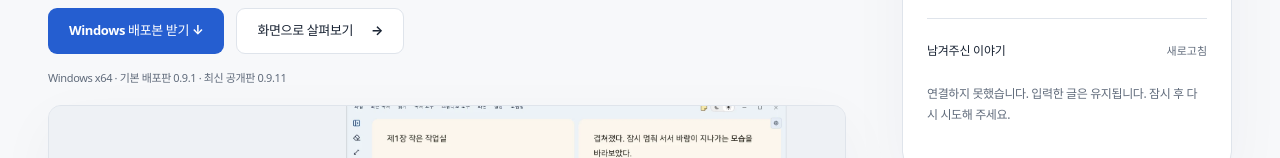
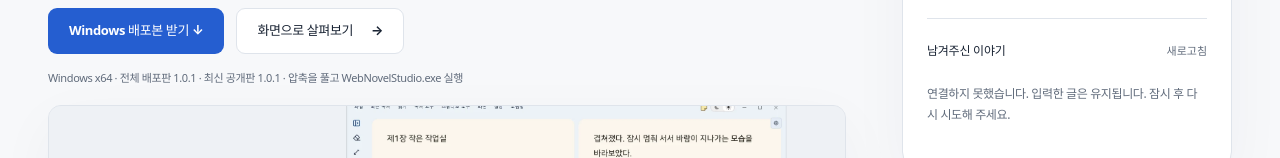
Before and after one commit to WebNovelStudio/webnovelstudio.github.io, a plain HTML site: page docs/index.html in a window 1280 px wide. Shown: the part 411-569 px from the top of the page. Drawn offline with Linux system fonts and the light colour scheme; no server answers.

Commit message:
Publish WebNovelStudio 1.0.1 download and history

```diff
--- a/docs/app.js
+++ b/docs/app.js
@@ -1,5 +1,4 @@
 import {element} from './common.js';
-document.querySelector('#download-button').addEventListener('click',event=>{if(event.currentTarget.getAttribute('aria-disabled')==='true')event.preventDefault();});
 const groups=[
  {name:'독서·탐색',items:[['reader','한 화면에, 나만의 독서 흐름.','TXT·EPUB·PDF를 열고 한 페이지·두 페이지 보기로 편하게 읽으세요. 읽던 위치와 책별 표시 설정을 이어갑니다.'],['search','찾은 문장으로, 정확하게.','검색어·정규식과 결과 목록으로 원하는 곳을 찾습니다. 결과를 골랐을 때 그 위치로 이동합니다.'],['reader-chapters','이야기의 길을 한눈에.','회차 목록을 보고 원하는 곳으로 이동하세요. 본문과 연결된 회차 위치를 사용합니다.'],['pdf','원본 페이지를 그대로.','PDF는 페이지 이미지로 읽습니다. 원본의 그림과 지면을 유지하며 보기 설정을 조절합니다.']]},
  {name:'글 정리·광고',items:[['cleanup','흐트러진 문장을, 읽기 편하게.','인용부호·문장 연결·공백·빈 줄·문단 정리를 비교 화면에서 확인합니다. 저장할 결과를 먼저 살펴보세요.'],['ads','의심 문구를 살펴보고 결정하세요.','광고의 판정 근거와 원문 구간을 검토합니다. 확정과 모호한 항목을 구분해 정상 본문을 보호합니다.']]},
@@ -37,26 +36,17 @@ try{
  const response=await fetch('release-status.json',{cache:'no-cache'});if(!response.ok)throw Error();const status=await response.json();
  if(status.download&&status.latest){
   const target=new URL(status.download);if(target.origin!=='https://github.com'||!/^\/WebNovelStudio\/webnovelstudio\.github\.io\/releases\/(?:download\/|latest\/download\/)/i.test(target.pathname))throw Error();
-  const button=document.querySelector('#download-button');button.href=target.href;button.removeAttribute('aria-disabled');button.textContent='Windows 배포본 받기 ↓';
-  document.querySelector('#release-label').textContent=`Windows x64 · 기본 배포판 ${status.baseline} · 최신 공개판 ${status.latest}`;
+  const button=document.querySelector('#download-button');button.href=target.href;button.textContent='Windows 배포본 받기 ↓';
+  document.querySelector('#release-label').textContent=`Windows x64 · 전체 배포판 ${status.baseline} · 최신 공개판 ${status.latest} · 압축을 풀고 WebNovelStudio.exe 실행`;
  }
  const history=document.querySelector('#release-history');
  if(Array.isArray(status.releases)&&status.releases.length){
-  // Keep the height of the five releases already visible when scrolling was added.
-  const referenceVersions=new Set(['0.8.6','0.8.5','0.8.4','0.8.3','0.8.2']),reference=[];
   const entries=document.createDocumentFragment();
   for(const release of status.releases){
-   const article=element('article',undefined,'release-entry');article.append(element('h3',release.version));
+   const article=element('article',undefined,'release-entry');article.append(element('h3',release.title || release.version));
    const list=element('ul');for(const line of release.changes||[])list.append(element('li',line));
    article.append(list);entries.append(article);
-   if(referenceVersions.delete(release.version))reference.push(article);
   }
   history.replaceChildren(entries);
-  if(referenceVersions.size===0){
-   const fit=()=>history.style.setProperty('--history-height',`${Math.ceil(reference.reduce((height,entry)=>height+entry.getBoundingClientRect().height,0))}px`);
-   fit();
-   const observer=new ResizeObserver(fit);
-   for(const entry of reference)observer.observe(entry);
-  }
  }
 }catch{/* A release metadata outage must never block the page. */}
--- a/docs/index.html
+++ b/docs/index.html
@@ -22,8 +22,8 @@
     <p class="eyebrow"><span class="dot"></span> 당신의 이야기를 위한 작은 작업실</p>
     <h1 id="hero-title">읽는 즐거움에,<br><span class="accent">더 가까이.</span></h1>
     <p class="hero-copy">텍스트(TXT) 뷰어와 이펍(EPUB) 뷰어를 하나로.<br class="desktop-only"> 무료 Windows 프로그램으로 읽고, 글을 정리하고, TTS로 이어 들으세요.</p>
-    <div class="hero-actions" id="download"><a class="button primary" id="download-button" href="https://github.com/WebNovelStudio/webnovelstudio.github.io/releases/download/v0.9.1/WebNovelStudio.0.9.1.zip" aria-disabled="true">공개 배포 준비 중 <span aria-hidden="true">↓</span></a><a class="button quiet" href="#features">화면으로 살펴보기 <span aria-hidden="true">→</span></a></div>
-    <p class="compat" id="release-label">Windows x64 · 첫 공개 목표 0.8.1 · 설치 없이 폴더에서 실행</p>
+    <div class="hero-actions" id="download"><a class="button primary" id="download-button" href="https://github.com/WebNovelStudio/webnovelstudio.github.io/releases/download/v1.0.1/WebNovelStudio.1.0.1.zip">Windows 배포본 받기 <span aria-hidden="true">↓</span></a><a class="button quiet" href="#features">화면으로 살펴보기 <span aria-hidden="true">→</span></a></div>
+    <p class="compat" id="release-label">Windows x64 · 전체 배포판 1.0.1 · 압축을 풀고 WebNovelStudio.exe 실행</p>
     <div class="hero-presentation" aria-label="WebNovelStudio 기능 소개">
      <button class="hero-shot screenshot-button" data-shot="txt-01-spread" data-image="assets/showcase/txt-01-spread.webp" aria-label="TXT · 두 페이지 독서 화면 크게 보기"><span class="hero-stage"><span class="hero-scene-label" aria-hidden="true"><span id="hero-scene-tag">TXT / READ</span><strong id="hero-slogan">읽는 흐름을<br>편안하게.</strong><small id="hero-detail">익숙한 책처럼, 한 페이지와 두 페이지로.</small></span><picture class="hero-frame is-current"><img src="assets/showcase/txt-01-spread.webp" width="1280" height="840" fetchpriority="high" decoding="async" alt="직접 작성한 TXT 시연 문서를 두 페이지로 연 실제 WebNovelStudio 독서 화면"></picture><picture class="hero-frame" aria-hidden="true"><img width="1280" height="840" decoding="async" alt=""></picture></span><span class="image-caption"><span id="hero-caption">TXT · 01 / 12 · 두 페이지로, 독서에 집중</span><span>크게 보기 ↗</span></span></button>
      <div class="hero-playback"><div class="hero-scenes" aria-label="TXT·EPUB·PDF 소개 화면 열두 장 선택"></div><button id="hero-pause" type="button" aria-pressed="false">화면 전환 멈춤</button></div>
--- a/docs/panel-scroll.css
+++ b/docs/panel-scroll.css
@@ -1,6 +1,6 @@
 /* The lists keep their natural height until they need their own scroll area. */
 #release-history {
-  max-block-size: var(--history-height, 78rem);
+  max-block-size: min(38rem, 70vh);
   overflow: auto;
   scrollbar-width: thin;
 }
--- a/docs/release-status.json
+++ b/docs/release-status.json
@@ -1,164 +1,44 @@
 {
-  "baseline": "0.9.1",
-  "latest": "0.9.11",
-  "download": "https://github.com/WebNovelStudio/webnovelstudio.github.io/releases/download/v0.9.1/WebNovelStudio.0.9.1.zip",
-  "sha256": "b30809bcd18a70a860909e5d1139ba1efbf2c8d79980f5430855d5652fa26eaf",
-  "bytes": 609682050,
+  "baseline": "1.0.1",
+  "latest": "1.0.1",
+  "download": "https://github.com/WebNovelStudio/webnovelstudio.github.io/releases/download/v1.0.1/WebNovelStudio.1.0.1.zip",
+  "sha256": "0866ee5c6f2b9fc48443cde70c17e39633580f303eb8449ac813b5493da047f5",
+  "bytes": 616937751,
   "releases": [
     {
-      "version": "0.9.11",
+      "version": "1.0.1",
       "changes": [
-        "독서 화면에서 한글 조합 차이 무시 찾기와 정규식 찾기의 반복 처리를 줄였습니다.",
-        "광고 탐지에서 주소와 앞뒤 문맥을 다시 계산하는 작업을 줄였습니다. 확정·모호 판정과 원문 구간을 유지합니다.",
-        "단어 일괄 치환에서 후보와 발생 위치가 원문 정보를 공유합니다. 모든 발생 위치를 확인할 수 있으며, 결과 표 표시와 사본 저장을 빠르게 처리합니다.",
-        "텍스트 분할의 중복 원문 읽기를 줄였습니다. 미리보기에서 각 출력 파일의 내용과 크기를 검증합니다.",
-        "마법의 글 정리에서 원문 구조와 글자 너비의 중복 계산을 줄였습니다. 비교 화면과 저장 결과는 기존 규칙을 따릅니다."
+        "회차 번호가 중간에서 다시 시작하는 TXT에서 제목과 본문을 함께 확인해 번호 구간을 나눕니다. 누락과 번호 충돌은 해당 구간에서 확인합니다.",
+        "텍스트 병합에서 표시 번호가 같은 별도 부가 이어질 때 잘못된 회차 공백을 표시하던 문제를 고쳤습니다.",
+        "병합과 선택 회차 미리보기, 글 정리에서 이미 확인한 원문 정보를 재사용합니다. 광고 탐지의 주소 문자열과 글 정리의 인용부호 처리에서 중복 계산을 줄였습니다.",
+        "프로그램과 홈페이지에서 0.8과 0.9 업데이트를 한 번에 살펴볼 수 있습니다. 1.0.1부터는 버전별로 변경 사항을 표시합니다.",
+        "Windows x64용 1.0.1 전체 배포판과 이전 공개 버전용 누적 패치를 제공합니다."
       ]
     },
     {
-      "version": "0.9.10",
+      "version": "0.9.11",
+      "title": "0.9 버전 종합",
       "changes": [
-        "스마트 회차에서 제목 뒤 번호, 번호가 둘인 제목, 번호만 있는 회차의 누락을 앞뒤 회차와 본문으로 확인합니다.",
-        "번호가 붙은 본문 요약과 목록, 회차 끝 표지가 새 회차로 잡히는 경우를 줄였습니다.",
-        "원문 줄과 회차 후보를 다시 읽는 작업을 줄이고 같은 번호의 본문 비교를 빠르게 처리합니다."
+        "독서 조작 · 책갈피와 독서 도구 단축키를 추가했습니다. 기능마다 최대 세 키를 지정하고 다른 기능과 겹치면 알려 줍니다. 가로 스크롤바와 하단 정보 줄을 전체 화면에서도 각각 숨길 수 있습니다. 시작 시 이어 열기 메뉴에 체크박스와 강조를 표시합니다.",
+        "스마트 회차 · 다양한 번호·괄호·구분선·묶음 제목 형식을 본문과 대조합니다. 정상 회차 사이의 숫자 서술과 목록을 걸러내고, 빠진 번호와 의심 경계를 보여 줍니다. 2,500자 이상인 누락 구간에서 평균의 70~130%에 가까운 후보를 강조하고, 선택 번호에 맞춰 글자 수를 표시합니다.",
+        "중복과 번호 충돌 · 본문이 95% 이상 비슷한 중복 회차와 번호 충돌을 구분합니다. 내용이 다른 별개 회차는 서브 회차로 표시할 수 있습니다. 수동으로 승인한 번호와 원문 위치는 독서 목록·분할·병합·EPUB에서 함께 사용합니다.",
+        "EPUB 열기 · GIF·WebP·BMP·TIFF·AVIF 삽화를 추가했습니다. 내부 경로의 공백과 중복 등록을 처리하고, 연결이 끊긴 리소스가 있어도 확인한 본문을 읽기 순서대로 엽니다.",
+        "TXT → EPUB · 원문 문단과 빈 줄을 보존하고 목차와 읽기 순서를 유지합니다. 자동 확정 제목은 원문 표기를 기본으로 쓰고, 수동 승인한 회차만 정리할 수 있습니다. XHTML을 압축하며, 기본 100 KiB 분할값과 한 권당 XHTML 4,995개 한도를 안내합니다.",
+        "EPUB 상세 설정과 파일 저장 · 뷰어 기본값을 따르는 CSS를 수정하고, 여러 권으로 분할하거나 XHTML 크기를 조절할 수 있습니다. TXT 총 분할 수를 지정하고, 별도 사본을 확인 후 덮어쓸 수 있습니다. 제목 출력 설명과 주변 입력칸의 배치를 정리했습니다.",
+        "외국어 독음과 TTS · 중국어 간체·번체와 일본어를 문맥으로 판별하고 소괄호 속 한자는 보존합니다. 한자음 사전과 문맥에 맞는 의성어·부사 표현을 보강했습니다. 화면과 TTS가 같은 독음을 쓰며, 일부 Windows에서 TTS를 막던 DLL 누락을 고쳤습니다. 사전과 라이브러리 출처는 프로그램 정보에서 확인할 수 있습니다.",
+        "속도 · 독음·글 정리·정크 지우기 처리 중에도 페이지 입력을 우선합니다. 찾기, 광고 탐지, 단어 일괄 치환과 사본 저장, 분할, 회차 비교의 반복 작업을 줄였습니다.",
+        "업데이트와 복구 · 진행창에서 설치 상태를 보고 새 실행 전의 중복 실행을 막습니다. GitHub 연결이 불안정하면 재시도하고 Windows 보안 연결로 복구할 수 있습니다. 실패 원인을 안내하며, 0.9.1 전체 ZIP과 누적 패치를 함께 제공했습니다."
       ]
     },
     {
+      "version": "0.8.7",
+      "title": "0.8 버전 종합",
       "changes": [
-        "스마트 회차가 제목과 본문을 함께 대조해, 정상 회차 사이의 숫자 서술·점수·목록을 제목으로 잡는 경우를 줄였습니다.",
-        "명시 제목의 한 회차 누락, 제목 뒤에 붙은 연속 번호, 반복된 저작자 표기 옆의 괄호형 제목을 더 정확하게 인식합니다.",
-        "TXT에서 EPUB을 만들 때 XHTML 본문을 압축해 용량을 줄입니다. 목차와 읽기 순서는 원문을 따릅니다.",
-        "Epub 상세 설정에서 100 KiB보다 작은 분할값을 고르면 안내합니다. 문단 크기와 한 권당 XHTML 4,995개 한도는 각각 원인과 해결 방법을 표시합니다."
-      ],
-      "version": "0.9.9"
-    },
-    {
-      "changes": [
-        "스마트 회차에서 〈N화〉 제목, 주 회차로 쓰인 제N절, 번호가 붙은 묶음 제목과 에필로그·후일담을 인식합니다.",
-        "본문 없이 같은 제목이 반복되면 첫 위치만 회차 경계로 사용합니다. 일반 숫자 서술과 본문 속 괄호가 회차로 잘못 잡히는 경우를 줄였습니다.",
-        "스마트 회차와 독서 목록에 번호 충돌을 연보라색으로 표시합니다. 스마트 수동 인식에서 다른 회차 번호 또는 제100-1화 같은 서브 회차를 지정할 수 있습니다.",
-        "승인한 번호를 독서 목록·텍스트 분할·병합·EPUB에 함께 반영합니다. 메뉴얼에 번호 충돌 수정 방법을 추가했습니다."
-      ],
-      "version": "0.9.8"
-    },
-    {
-      "changes": [
-        "EPUB 내부 경로의 공백과 중복 등록을 처리하고, 누락된 삽화·글꼴이나 연결되지 않은 항목이 있어도 확인된 본문을 원래 순서로 엽니다.",
-        "큰 삽화가 많은 EPUB을 기존 전체 안전 한도 안에서 열 수 있습니다. 암호화 표시가 남아 있어도 정상 XHTML로 확인된 본문은 안내와 함께 엽니다.",
-        "스마트 회차가 제목의 시작·끝 표지와 구분선 안의 연속 번호를 인식합니다. 정상 회차 사이의 일반 서술을 제목으로 잘못 잡는 경우를 줄였습니다.",
-        "같은 번호의 본문이 95% 이상 비슷하면 중복 회차로 표시합니다. 내용이 다른 별개 회차가 확인되면 제100-1화처럼 하위 번호로 표시합니다.",
-        "글 정리·외국어 독음·정크 지우기를 준비하는 동안 페이지 이동을 우선하고, 처리된 본문은 마지막으로 보던 위치에서 이어 보여 줍니다.",
-        "일부 Windows PC에서 필요한 DLL을 찾지 못해 TTS가 시작되지 않던 문제를 수정했습니다. 동봉한 라이브러리의 출처는 프로그램 정보에 표시합니다.",
-        "TXT → EPUB의 Epub 상세 설정에서 기본 뷰어와 같은 스타일을 쓰거나 CSS를 편집할 수 있습니다. 여러 권으로 저장하고 XHTML 분할 크기도 조절할 수 있습니다.",
-        "텍스트 분할에 총 분할 수를 추가하고 외국어 독음의 소괄호 안내를 정리했습니다. 메뉴얼에 새 기능과 EPUB 읽기 안내를 반영했습니다."
-      ],
-      "version": "0.9.7"
-    },
-    {
-      "changes": [
-        "외국어 독음의 자동 판별에서 괄호 안 한자는 보존하고, 간체와 번체를 함께 켜면 괄호 밖 공통 한자도 한글 독음으로 읽습니다. 화면과 TTS에 함께 적용됩니다.",
-        "중국어 의성어와 부사 51종의 간체·번체 등 124개 표기를 문맥에 맞는 한국어 표현으로 바꿉니다. 예를 들어 번개 소리는 ‘파직’으로, 세게 부딪히는 상황의 부사는 ‘세게’로 표시합니다.",
-        "한국 한자음 사전에 19,308자를 보강했습니다. 자동 판별에서 한국 한자음을 찾지 못하면 확인 가능한 중국어 발음을 한글로 읽습니다. 사전 출처는 프로그램 정보에서 확인할 수 있습니다.",
-        "텍스트 병합·분할·스마트 회차에서 회차 제목 출력 칸과 주변 입력칸을 정렬했습니다. 창이 좁을 때는 설명을 아래로 배치합니다."
-      ],
-      "version": "0.9.6"
-    },
-    {
-      "changes": [
-        "외국어 독음이 간체·번체·일본어를 문맥으로 자동 판별합니다. 한국 한자음을 켜면 한글에 붙은 공통 한자를 화면과 TTS에서 같은 독음으로 읽습니다.",
-        "스마트 회차에서 독립된 <제목>과 [제목]을 본문 속 표기와 구분하고, 스마트 수동 인식에 2,500자 이상의 누락 구간에서 찾은 회차 패턴을 표시합니다.",
-        "스마트 수동 인식은 평균의 70~130% 분량을 강조하고, 회차 번호를 바꾸면 지정 시 글자 수가 즉시 바뀝니다. 회차 제목 출력 선택에 설명을 추가했습니다.",
-        "사본 만들기에서 기존 별도 파일을 선택하면 확인 후 덮어쓸 수 있습니다. 원본과 다른 파일을 선택해야 합니다.",
-        "EPUB에서 GIF·WebP·BMP·TIFF·AVIF 삽화를 읽을 수 있습니다. 그림은 표시할 때 해독하며, 프로그램 정보에서 새 라이선스 원문을 확인할 수 있습니다."
-      ],
-      "version": "0.9.5"
-    },
-    {
-      "changes": [
-        "화면 메뉴에서 가로 스크롤바와 하단 정보 줄을 각각 숨길 수 있습니다. 모든 책과 전체 화면에 적용되며 다시 실행해도 유지됩니다.",
-        "TXT를 EPUB으로 변환할 때 기본값은 자동 확정 회차의 원본 제목을 유지하며, 스마트 수동 인식에서 승인한 회차만 제N화 제목 === 형식으로 정리합니다.",
-        "목차가 있는 회차도 XHTML이 100 KiB에 닿기 전에 문단 경계에서 나눕니다. 회차별 목차와 본문 순서는 유지합니다."
-      ],
-      "version": "0.9.4"
-    },
-    {
-      "changes": [
-        "목차 없는 TXT를 EPUB으로 변환할 때 XHTML 본문 파일을 100 KiB 미만으로 문단 경계에서 나눕니다.",
-        "최근 독서의 ‘프로그램 시작 시 최근 독서 열기’ 행 전체에 마우스 강조를 표시합니다.",
-        "평균 분량에 가까운 번호 없는 제목을 스마트 수동 인식에서 검토하고 회차 번호를 지정할 수 있습니다.",
-        "GitHub 연결의 일시 장애를 다시 시도하고 Windows 보안 연결로 복구합니다. 접속이 실패하면 원인별로 안내합니다."
-      ],
-      "version": "0.9.3"
-    },
-    {
-      "changes": [
-        "TXT를 EPUB으로 변환할 때 원본 문단과 빈 줄을 각각 문단으로 저장합니다.",
-        "스마트 목차에서 회차를 찾지 못한 긴 본문은 XHTML 파일 하나가 8 MiB에 이르기 전에 문단 경계에서 나눕니다.",
-        "분할한 파일은 기존 읽기 순서로 이어집니다. 목차에는 기존 본문 항목을 유지합니다."
-      ],
-      "version": "0.9.2"
-    },
-    {
-      "changes": [
-        "최근 독서에서 시작 시 이어 열기의 빈 체크박스가 보이도록 수정했습니다.",
-        "책갈피와 독서 도구 단축키를 추가했습니다. 기능마다 최대 세 개를 지정할 수 있으며 충돌한 기능을 바로 표시합니다.",
-        "이 버전에서 다음 버전으로 업데이트할 때 진행창을 표시하고, 재실행 전의 중복 실행을 막습니다.",
-        "독음 준비에서 변환할 글이 없는 구간의 처리를 줄이고 일본어 사전 표를 배포 전에 준비합니다.",
-        "본문에서 줄 끝을 먼저 찾아 필요한 부분만 읽도록 바꾸어 독음 변환과 페이지 계산에 드는 작업을 줄였습니다.",
-        "전체 설치 ZIP과 이전 공개판용 누적 패치를 제공합니다."
-      ],
-      "version": "0.9.1"
-    },
-    {
-      "version": "0.8.7",
-      "changes": [
-        "빠른 독서 설정의 글자 크기 아래에 글자 자간을 추가했습니다. 한 페이지와 두 페이지에 즉시 적용하고 읽던 원문 위치를 유지합니다.",
-        "외국어 독음 설정을 추가했습니다. TXT와 EPUB의 중국어·일본어를 선택한 한국어 독음으로 표시하며 TTS도 화면에 표시된 독음을 읽습니다.",
-        "최근 독서에서 프로그램 시작시 최근 독서 열기를 켜면 마지막으로 열었던 파일을 저장한 위치에서 엽니다.",
-        "드래그 선택 메뉴를 세로로 배치했습니다. 화면 가장자리에서는 위치를 옮기고 작은 창에서는 메뉴 안을 스크롤할 수 있습니다.",
-        "메뉴얼에 새 기능 사용법을 추가하고 프로그램 정보에 독음 라이브러리와 사전의 출처 및 라이선스 원문을 추가했습니다."
-      ]
-    },
-    {
-      "version": "0.8.6",
-      "changes": [
-        "업데이트 확인이 다른 작업에 밀리지 않도록 분리하고, 버전 확인·다운로드·검증·재실행 대기 상태를 구분해 표시합니다.",
-        "Windows가 프로그램 파일 교체를 잠시 거부하면 자동으로 다시 시도합니다. 복구 시 이미 원래 내용과 일치하는 파일은 그대로 둡니다.",
-        "업데이트가 실패하면 기존 설치가 안전한지 확인해 다시 열고, 실패 이유와 다시 시도할 방법을 보여 줍니다. 새 프로그램이 화면을 표시하고 응답을 시작한 뒤 재실행을 확인합니다."
-      ]
-    },
-    {
-      "version": "0.8.5",
-      "changes": [
-        "큰 글자와 좁은 창에서 본문이 잘리지 않도록 한 페이지·두 페이지의 조판을 고쳤습니다. 들어가지 않는 줄은 다음 페이지에 온전히 표시합니다."
-      ]
-    },
-    {
-      "version": "0.8.4",
-      "changes": [
-        "설정의 단축키 사용자 설정 아래에 마우스 키 설정을 추가했습니다. 휠 위·아래와 사이드 버튼을 포함해 독서·TTS 기능을 지정하거나 없음으로 설정할 수 있습니다.",
-        "TXT·EPUB에서 선택한 글을 Ctrl+C로 복사하고, 선택 끝에서 복사·찾기·독서 단어 치환·정크 지우기를 실행할 수 있습니다.",
-        "선택한 글을 기본 브라우저에서 지정 검색엔진 또는 나무위키로 검색할 수 있습니다."
-      ]
-    },
-    {
-      "version": "0.8.3",
-      "changes": [
-        "정상 완료된 업데이트의 다운로드 ZIP·압축 해제 파일·도우미 사본을 안전한 시점에 자동 정리합니다.",
-        "현재 설치본과 일치하는 검증된 직전 복구 백업 한 개를 유지해 업데이트 자료의 누적을 줄입니다.",
-        "업데이트 취소·실패·복구·파일 사용 중 상태를 구분하고, 정리 실패는 프로그램 시작이나 업데이트 성공을 방해하지 않도록 처리합니다.",
-        "사이드 메뉴로 기능 창을 열 때 설정 칸이 잠깐 독립 창으로 나타나던 깜박임 원인을 수정했습니다."
-      ]
-    },
-    {
-      "version": "0.8.2",
-      "changes": [
-        "독서 도구의 정크 지우기 · 패턴 관리 메뉴에 사이드 메뉴와 같은 정크 지우기 아이콘을 표시합니다.",
-        "독서 도구의 광고 표시 메뉴에 하단 도구와 같은 광고 탐지 아이콘을 표시합니다. 밝은·어두운 테마를 함께 따릅니다.",
-        "광고 딥 스캔 독서 화면의 이름을 광고 탐지 독서 화면으로, 하단 하이드 도구 이름을 광고 탐지로 변경했습니다.",
-        "홈페이지와 업데이트 저장소를 WebNovelStudio.github.io로 이전했습니다. 새 주소의 0.8.1 전체 배포판에서 업데이트를 시작합니다.",
-        "홈페이지에 TXT·EPUB·PDF 각 네 장의 실제 두 페이지 화면과 다양한 가벼운 화면 전환을 추가했습니다.",
-        "한글 TXT·EPUB 검색 정보를 정리하고 방명록의 불필요한 문구를 제거했습니다."
+        "독서 조작 · 왼쪽·오른쪽 클릭, 휠, 휠 클릭과 사이드 버튼에 독서·TTS 기능을 지정할 수 있습니다. TXT·EPUB 선택문은 Ctrl+C로 복사하거나 세로 메뉴에서 찾기·치환·정크 지우기·검색엔진·나무위키 검색에 사용할 수 있습니다.",
+        "독서 화면 · 좁은 창과 큰 글자에서 한 페이지·두 페이지 본문이 잘리던 문제를 수정했습니다. 글자 자간을 조절해도 읽던 위치를 유지합니다. 사이드 도구를 열 때의 깜박임을 고치고, 정크 지우기와 광고 탐지 메뉴의 이름과 아이콘을 맞췄습니다.",
+        "외국어 독음과 이어 열기 · TXT·EPUB에서 중국어·일본어 독음을 표시하고 TTS도 같은 독음을 읽습니다. 시작할 때 마지막 파일을 읽던 위치에서 열 수 있습니다. 메뉴얼과 프로그램 정보에 사용법과 라이선스를 추가했습니다.",
+        "업데이트 · 버전 확인·다운로드·검증·재실행 상태를 구분합니다. Windows가 파일 교체를 잠시 막으면 재시도하고, 실패 시 원인을 보여 주고 확인된 이전 설치를 다시 엽니다. 완료한 작업 파일은 자동 정리하고 검증된 직전 복구 백업 하나를 유지합니다.",
+        "홈페이지 · 전체 배포와 업데이트 주소를 webnovelstudio.github.io로 옮겼습니다. TXT·EPUB·PDF의 실제 두 페이지 화면 12장과 가벼운 전환을 넣고, 한국어 검색 정보와 방명록 문구를 정리했습니다."
       ]
     }
   ]
```
